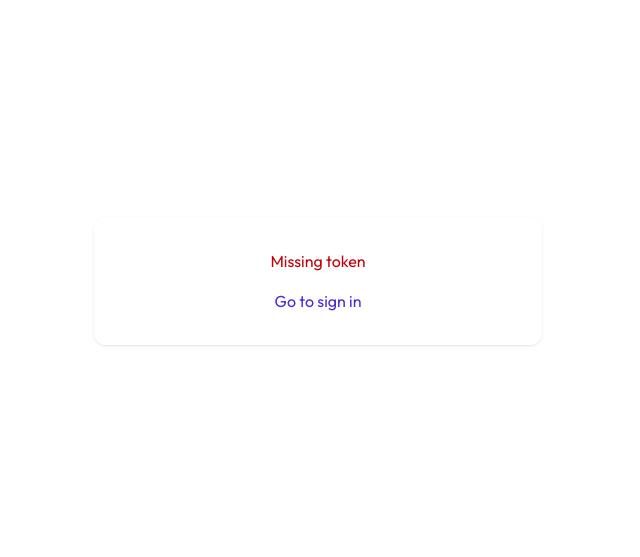
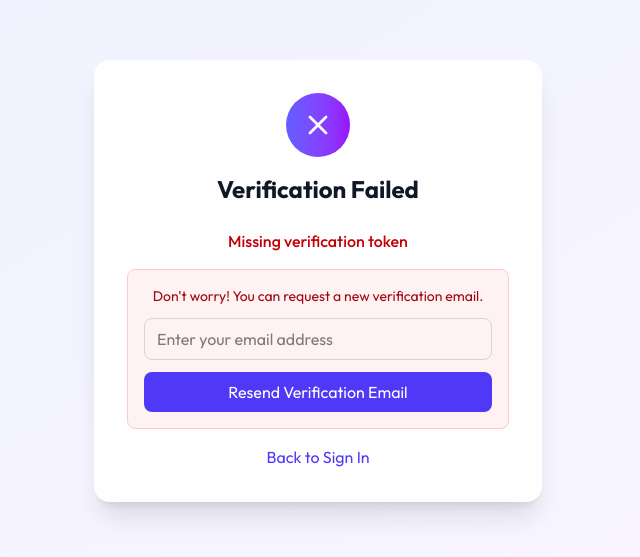
Before and after one commit to Piyash1/HoriZoniX, a React (Vite) app: page /verify-email in a window 1280 px wide. Shown: the part 119-676 px from the top of the page, without its empty margins (322-962 px from the left). Built offline with nearby package versions, Linux system fonts and the light colour scheme; no server answers.

Commit message:
updated backend url

```diff
--- a/src/pages/Login.jsx
+++ b/src/pages/Login.jsx
@@ -50,7 +50,13 @@
       }
     } catch (err) {
       console.error('Login error:', err)
-      setError(err?.message || 'Login failed')
+      const errorMessage = err?.response?.data?.error || err?.message || 'Login failed'
+      setError(errorMessage)
+
+      // If it's an email verification error, show a link to resend verification
+      if (errorMessage.includes('verify your email')) {
+        setError(errorMessage + ' Click here to resend verification email.')
+      }
     } finally {
       setLoading(false)
     }
@@ -78,12 +84,19 @@
         <span className='md:h-10'></span>
       </div>
       <div className='flex-1 flex items-center justify-center p-6 sm:p-10'>
-        <form onSubmit={onSubmit} className='bg-gradient-to-tr from-blue-50/90 via-white/80 to-blue-100/60 backdrop-blur p-6 md:p-8 rounded-xl shadow w-full max-w-sm space-y-4'>
+        <form onSubmit={onSubmit} name="login" className='bg-gradient-to-tr from-blue-50/90 via-white/80 to-blue-100/60 backdrop-blur p-6 md:p-8 rounded-xl shadow w-full max-w-sm space-y-4'>
           <h2 className='text-2xl font-semibold text-indigo-900'>Sign in</h2>
           {error && <p className='text-red-600 text-sm'>{error}</p>}
           <div>
             <label className='block text-sm text-gray-700 mb-1'>Email</label>
-            <input value={email} onChange={(e)=>setEmail(e.target.value)} type='email' className='w-full border rounded px-3 py-2' required />
+            <input
+              value={email}
+              onChange={(e)=>setEmail(e.target.value)}
+              type='email'
+              className='w-full border rounded px-3 py-2'
+              autoComplete='email'
+              required
+            />
           </div>
           <div>
             <label className='block text-sm text-gray-700 mb-1'>Password</label>
@@ -92,6 +105,7 @@
               onChange={(e)=>setPassword(e.target.value)}
               type='password'
               className='w-full border rounded px-3 py-2'
+              autoComplete='current-password'
               required
               minLength="8"
             />
--- a/src/pages/VerifyEmail.jsx
+++ b/src/pages/VerifyEmail.jsx
@@ -1,41 +1,139 @@
 import { useEffect, useState } from 'react'
 import { useSearchParams, Link } from 'react-router-dom'
-import { verifyEmail } from '../lib/api'
+import { verifyEmail, resendVerificationEmail } from '../lib/api'
+import toast from 'react-hot-toast'
 
 const VerifyEmail = () => {
   const [params] = useSearchParams()
   const [status, setStatus] = useState('verifying')
   const [message, setMessage] = useState('')
+  const [email, setEmail] = useState('')
+  const [isResending, setIsResending] = useState(false)
 
   useEffect(() => {
     const token = params.get('token')
     if (!token) {
       setStatus('error')
-      setMessage('Missing token')
+      setMessage('Missing verification token')
       return
     }
+
     verifyEmail(token)
       .then(() => {
         setStatus('success')
-        setMessage('Email verified! You can now sign in.')
+        setMessage('Email verified successfully! You can now sign in.')
+        toast.success('Email verified successfully!')
       })
       .catch((err) => {
         setStatus('error')
-        setMessage(err?.message || 'Verification failed')
+        setMessage(err?.response?.data?.error || err?.message || 'Verification failed')
+        toast.error('Email verification failed')
       })
-  }, [])
+  }, [params])
+
+  const handleResendVerification = async () => {
+    if (!email.trim()) {
+      toast.error('Please enter your email address')
+      return
+    }
+
+    setIsResending(true)
+    try {
+      await resendVerificationEmail(email)
+      toast.success('Verification email sent! Check your inbox.')
+      setMessage('A new verification email has been sent to your email address.')
+    } catch (err) {
+      toast.error(err?.response?.data?.error || 'Failed to resend verification email')
+    } finally {
+      setIsResending(false)
+    }
+  }
 
   return (
-    <div className='min-h-screen flex items-center justify-center p-6'>
-      <div className='bg-white/80 backdrop-blur p-8 rounded-xl shadow max-w-md w-full text-center'>
-        {status === 'verifying' && <p>Verifying your email...</p>}
-        {status !== 'verifying' && (
-          <>
-            <p className={status === 'success' ? 'text-green-700' : 'text-red-700'}>{message}</p>
-            <div className='mt-4'>
-              <Link to='/' className='text-indigo-700 hover:underline'>Go to sign in</Link>
+    <div className='min-h-screen flex items-center justify-center p-6 bg-gradient-to-br from-indigo-50 to-purple-50'>
+      <div className='bg-white/90 backdrop-blur-sm p-8 rounded-2xl shadow-xl max-w-md w-full text-center border border-white/20'>
+        {/* Header */}
+        <div className='mb-6'>
+          <div className='w-16 h-16 mx-auto mb-4 bg-gradient-to-r from-indigo-500 to-purple-600 rounded-full flex items-center justify-center'>
+            {status === 'verifying' && (
+              <div className='w-8 h-8 border-4 border-white border-t-transparent rounded-full animate-spin'></div>
+            )}
+            {status === 'success' && (
+              <svg className='w-8 h-8 text-white' fill='none' stroke='currentColor' viewBox='0 0 24 24'>
+                <path strokeLinecap='round' strokeLinejoin='round' strokeWidth={2} d='M5 13l4 4L19 7' />
+              </svg>
+            )}
+            {status === 'error' && (
+              <svg className='w-8 h-8 text-white' fill='none' stroke='currentColor' viewBox='0 0 24 24'>
+                <path strokeLinecap='round' strokeLinejoin='round' strokeWidth={2} d='M6 18L18 6M6 6l12 12' />
+              </svg>
+            )}
+          </div>
+          <h1 className='text-2xl font-bold text-gray-900 mb-2'>
+            {status === 'verifying' && 'Verifying Email...'}
+            {status === 'success' && 'Email Verified!'}
+            {status === 'error' && 'Verification Failed'}
+          </h1>
+        </div>
+
+        {/* Content */}
+        {status === 'verifying' && (
+          <div className='space-y-4'>
+            <p className='text-gray-600'>Please wait while we verify your email address...</p>
+            <div className='w-full bg-gray-200 rounded-full h-2'>
+              <div className='bg-indigo-600 h-2 rounded-full animate-pulse' style={{width: '60%'}}></div>
             </div>
-          </>
+          </div>
+        )}
+
+        {status === 'success' && (
+          <div className='space-y-4'>
+            <p className='text-green-700 font-medium'>{message}</p>
+            <div className='bg-green-50 border border-green-200 rounded-lg p-4'>
+              <p className='text-green-800 text-sm'>
+                Your account is now verified and ready to use!
+              </p>
+            </div>
+            <Link
+              to='/'
+              className='inline-block bg-indigo-600 text-white px-6 py-2 rounded-lg hover:bg-indigo-700 transition-colors'
+            >
+              Go to Sign In
+            </Link>
+          </div>
+        )}
+
+        {status === 'error' && (
+          <div className='space-y-4'>
+            <p className='text-red-700 font-medium'>{message}</p>
+            <div className='bg-red-50 border border-red-200 rounded-lg p-4'>
+              <p className='text-red-800 text-sm mb-3'>
+                Don't worry! You can request a new verification email.
+              </p>
+              <div className='space-y-3'>
+                <input
+                  type='email'
+                  placeholder='Enter your email address'
+                  value={email}
+                  onChange={(e) => setEmail(e.target.value)}
+                  className='w-full px-3 py-2 border border-gray-300 rounded-lg focus:ring-2 focus:ring-indigo-500 focus:border-transparent'
+                />
+                <button
+                  onClick={handleResendVerification}
+                  disabled={isResending}
+                  className='w-full bg-indigo-600 text-white px-4 py-2 rounded-lg hover:bg-indigo-700 disabled:opacity-50 disabled:cursor-not-allowed transition-colors'
+                >
+                  {isResending ? 'Sending...' : 'Resend Verification Email'}
+                </button>
+              </div>
+            </div>
+            <Link
+              to='/'
+              className='text-indigo-600 hover:text-indigo-800 hover:underline'
+            >
+              Back to Sign In
+            </Link>
+          </div>
         )}
       </div>
     </div>
```
Also changed, not shown: src/pages/Signup.jsx (+44 -8 lines), src/lib/api.js, 2 other files (tests, documents, lock files or other folders).
